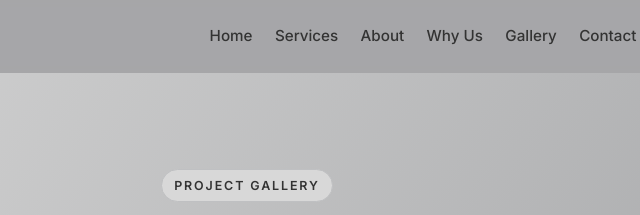
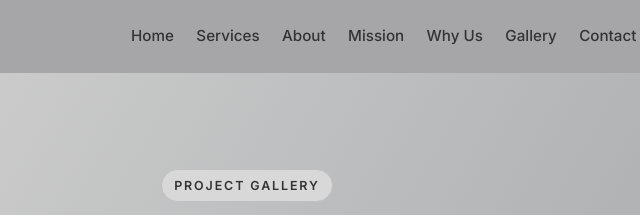
Before and after one commit to nyandorom/matipaenergy, a plain HTML site: page gallery.html in a window 1280 px wide. Shown: the top 215 px of the page, 393-1033 px from the left. Drawn offline with Linux system fonts and the light colour scheme.

Commit message:
Add 'Mission' link to primary navigation

```diff
--- a/gallery.html
+++ b/gallery.html
@@ -36,6 +36,7 @@
         <a href="index.html">Home</a>
         <a href="index.html#services">Services</a>
         <a href="index.html#about">About</a>
+        <a href="#mission">Mission</a>
         <a href="index.html#why">Why Us</a>
         <a href="#gallery">Gallery</a>
         <a href="#contact">Contact</a>
```
